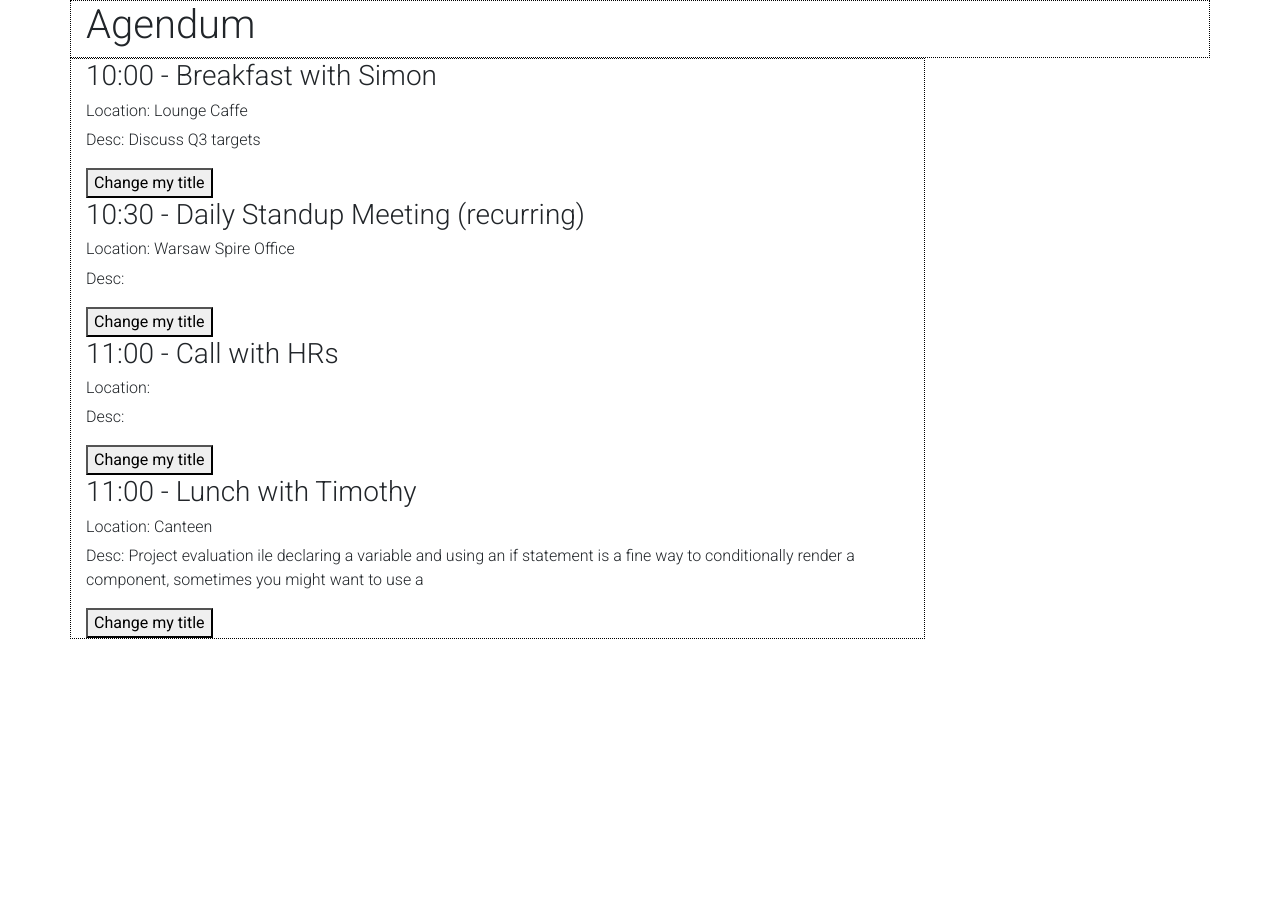
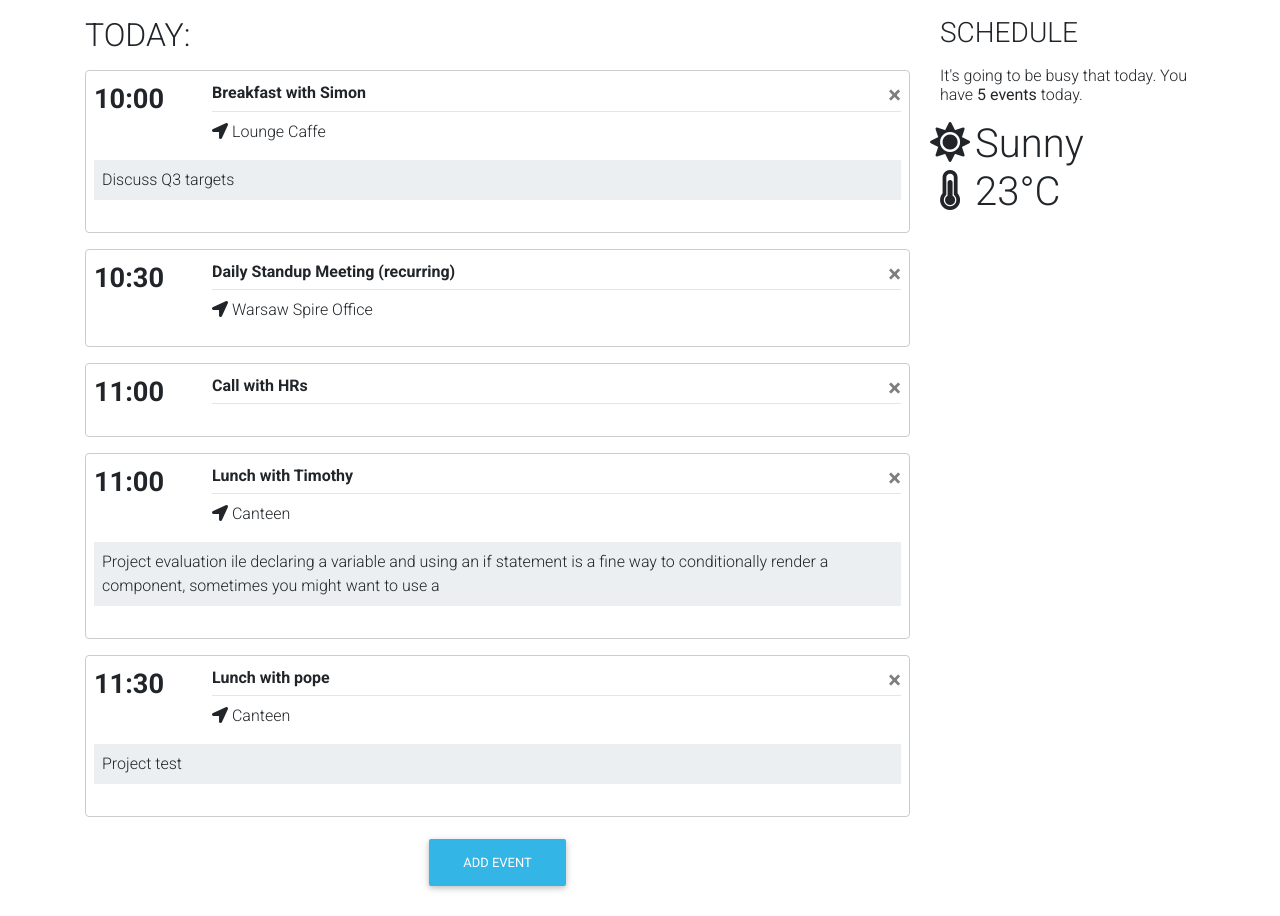
Before and after one commit to novasoap/agendum, a React app: page / in a window 1280 px wide. Before the commit the page ends 800 px from the top, so only its background shows below. Built offline with nearby package versions, Linux system fonts and the light colour scheme.

Commit message:
added close button

```diff
--- a/package.json
+++ b/package.json
@@ -14,7 +14,9 @@
     "test": "react-scripts test --env=jsdom",
     "eject": "react-scripts eject"
   },
-  "devDependencies": {},
+  "devDependencies": {
+    "node-sass": "^4.14.1"
+  },
   "browserslist": [
     ">0.2%",
     "not dead",
--- a/src/index.css
+++ b/src/index.css
@@ -1,5 +1,5 @@
-
-div[class^="col"],
-div[class*=" col"] {
-    border: 1px dotted black;
+#schedule-items > div {
+    border: 1px solid #ccc;
+    margin-bottom: 1rem;
+    padding: 0.5rem;
 }
--- a/src/index.js
+++ b/src/index.js
@@ -3,13 +3,14 @@ import ReactDOM from "react-dom";
 import '@fortawesome/fontawesome-free/css/all.min.css';
 import "bootstrap-css-only/css/bootstrap.min.css";
 import "mdbreact/dist/css/mdb.css";
-import { MDBContainer, MDBRow, MDBCol } from "mdbreact";
+import {MDBBtn, MDBCloseIcon, MDBInput, MDBModal, MDBModalBody, MDBModalHeader, MDBModalFooter, MDBIcon, MDBContainer, MDBRow, MDBCol} from "mdbreact";
 import "./index.css";
 class App extends Component {
     state = {};
     constructor(props) {
         super(props);
         this.state = {
+            modal: false,
             events: [
                 {
                     id: 1,
@@ -24,7 +25,7 @@ class App extends Component {
                     title: "Daily Standup Meeting (recurring)",
                     location: "Warsaw Spire Office"
                 },
-                { id: 3, time: "11:00", title: "Call with HRs" },
+                {   id: 3, time: "11:00", title: "Call with HRs"    },
                 {
                     id: 4,
                     time: "11:00",
@@ -32,19 +33,60 @@ class App extends Component {
                     location: "Canteen",
                     description:
                     "Project evaluation ile declaring a variable and using an if statement is a fine way to conditionally render a component, sometimes you might want to use a"
+                },
+                {
+                    id: 5,
+                    time: "11:30",
+                    title: "Lunch with pope",
+                    location: "Canteen",
+                    description:
+                        "Project test"
                 }
             ]
         };
+
     }
+    toggleModal = () => {
+        this.setState({
+          modal: !this.state.modal
+        });
+    };
+    handleDelete = eventId => {
+        const events = this.state.events.filter(e => e.id !== eventId);
+        this.setState({ events });
+    };
+    handleInputChange = inputName => value => {
+        const nextValue = value;
+        console.log(this.state);
+        this.setState({
+          [inputName]: nextValue
+        });
+    };
+    addEvent = () => {
+        var newArray = [...this.state.events];
+        newArray.push({
+          id: newArray.length ? newArray[newArray.length - 1].id + 1 : 1,
+          time: this.state.time,
+          title: this.state.title,
+          location: this.state.location,
+          description: this.state.description
+        });
+        this.setState({ events: newArray });
+        this.setState({
+          time: "",
+          title: "",
+          location: "",
+          description: ""
+        });
+      };
     render() {
         return (
           <React.Fragment>
             <MDBContainer>
               <MDBRow>
-                    <MDBCol md="12"><h1>Agendum</h1></MDBCol>
-                </MDBRow>
-                <MDBRow>
-                    <MDBCol md="9">
+                <MDBCol md="9" className="mb-r">
+                  <h2 className="text-uppercase my-3">Today:</h2>
+                  <div id="schedule-items">
                     {this.state.events.map(event => (
                       <Event
                         key={event.id}
@@ -53,27 +95,104 @@ class App extends Component {
                         title={event.title}
                         location={event.location}
                         description={event.description}
+                        onDelete={this.handleDelete}
                       />
                     ))}
+                  </div>
+                  <MDBRow className="mb-4">
+                    <MDBCol xl="3" md="6" className="mx-auto text-center">
+                      <MDBBtn color="info" rounded onClick={this.toggleModal}>
+                        Add Event
+                      </MDBBtn>
+                    </MDBCol>
+                  </MDBRow>
+                </MDBCol>
+                <MDBCol md="3">
+                  <h3 className="text-uppercase my-3">Schedule</h3>
+                  <h6 className="my-3">
+                    It's going to be busy that today. You have{" "}
+                    <b>{this.state.events.length} events </b> today.
+                  </h6>
+                  <h1 className="my-3">
+                    <MDBRow>
+                        <MDBCol xs="3" className="text-center">
+                          <MDBIcon icon="sun" fixed />
+                        </MDBCol>
+                        <MDBCol xs="9">Sunny</MDBCol>
+                      </MDBRow>
+                      <MDBRow>
+                        <MDBCol xs="3" className="text-center">
+                        <MDBIcon icon="thermometer-three-quarters" fixed />
+                        </MDBCol>
+                        <MDBCol xs="9">23°C</MDBCol>
+                      </MDBRow>
+                  </h1>
                 </MDBCol>
               </MDBRow>
             </MDBContainer>
+            {/* Modal code below: */}
+            <MDBModal isOpen={this.state.modal} toggle={this.toggleModal}>
+            <MDBModalHeader
+                className="text-center"
+                titleClass="w-100 font-weight-bold"
+                toggle={this.toggleModal}
+            >
+                Add new event
+            </MDBModalHeader>
+            <MDBModalBody>
+                <form className="mx-3 dark-text">
+                    <MDBInput
+                        name="time"
+                        label="Time"
+                        icon="clock"
+                        hint="12:30"
+                        group
+                        type="text"
+                        getValue={this.handleInputChange("time")}
+                    />
+                    <MDBInput
+                        name="title"
+                        label="Title"
+                        icon="edit"
+                        hint="Briefing"
+                        group
+                        type="text"
+                        getValue={this.handleInputChange("title")}
+                    />
+                    <MDBInput
+                        name="location"
+                        label="Location (optional)"
+                        icon="map"
+                        group
+                        type="text"
+                        getValue={this.handleInputChange("location")}
+                    />
+                    <MDBInput
+                        name="description"
+                        label="Description (optional)"
+                        icon="sticky-note"
+                        group
+                        type="textarea"
+                        getValue={this.handleInputChange("description")}
+                    />
+                    </form>
+                </MDBModalBody>
+                <MDBModalFooter className="justify-content-center">
+                    <MDBBtn
+                    color="info"
+                    onClick={() => {
+                        this.toggleModal();
+                        this.addEvent();
+                    }}
+                    >
+                    Add
+                    </MDBBtn>
+                </MDBModalFooter>
+            </MDBModal>
           </React.Fragment>
         );
-    };
-    myLoopFunction() {
-        var myArray = [];
-        var i;
-        for (i = 0; i < this.state.events.length; i++) {
-          myArray[i] = (
-            <Event
-              time={this.state.events[i].time}
-              title={this.state.events[i].title}
-            />
-          );
       }
-        return myArray;
-      }
+
 }
 class Event extends Component {
     state = {};
@@ -86,20 +205,36 @@ class Event extends Component {
             description: this.props.description
         };
     };
+
     render() {
         return (
             <React.Fragment>
-                <h3>
-                {this.state.time} - {this.state.title}
+                <div className="rounded">
+                    <div className="media mt-1">
+                        <h3 className="h3-responsive font-weight-bold mr-5">
+                            {this.state.time}
                         </h3>
-                <h6>Location: {this.state.location}</h6>
-                <p>Desc: {this.state.description}</p>
-                <button
-                    onClick={()=>{
-                        this.setState({title: "-----"});
-                        console.log(this.state.title);
-                        console.log('new test line', this.state);
-                    }}>Change my title</button>
+                        <div className="media-body mb-3 mb-lg-3">
+                            <MDBCloseIcon
+                            onClick={() => this.props.onDelete(this.props.id)} />
+
+                            <h6 className="mt-0 font-weight-bold">{this.state.title}</h6>
+                            <hr className="hr-bold my-2"/>
+                            {this.state.location && (
+                                <React.Fragment>
+                                <p className="font-smaller mb-0">
+                                    <MDBIcon icon="location-arrow" /> {this.props.location}
+                                </p>
+                                </React.Fragment>
+                            )}
+                        </div>
+                    </div>
+                    {this.state.description && (
+                        <p className="p-2 mb-4  blue-grey lighten-5 blue-grey lighten-5">
+                        {this.state.description}
+                        </p>
+                    )}
+                </div>
             </React.Fragment>
         );
     }
```
Also changed, not shown: 1 other file. Lines whose indentation alone changed are shown as unchanged.
